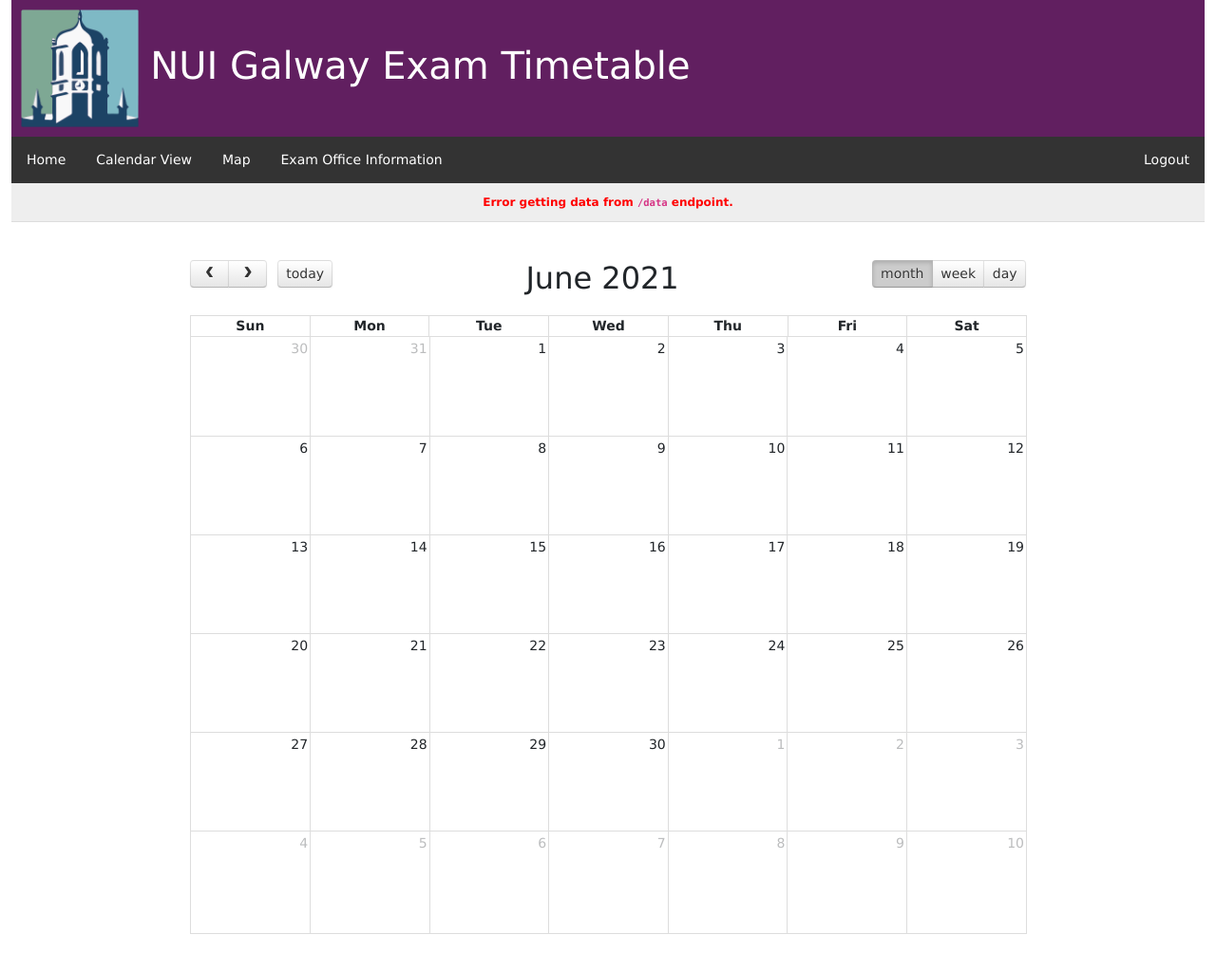
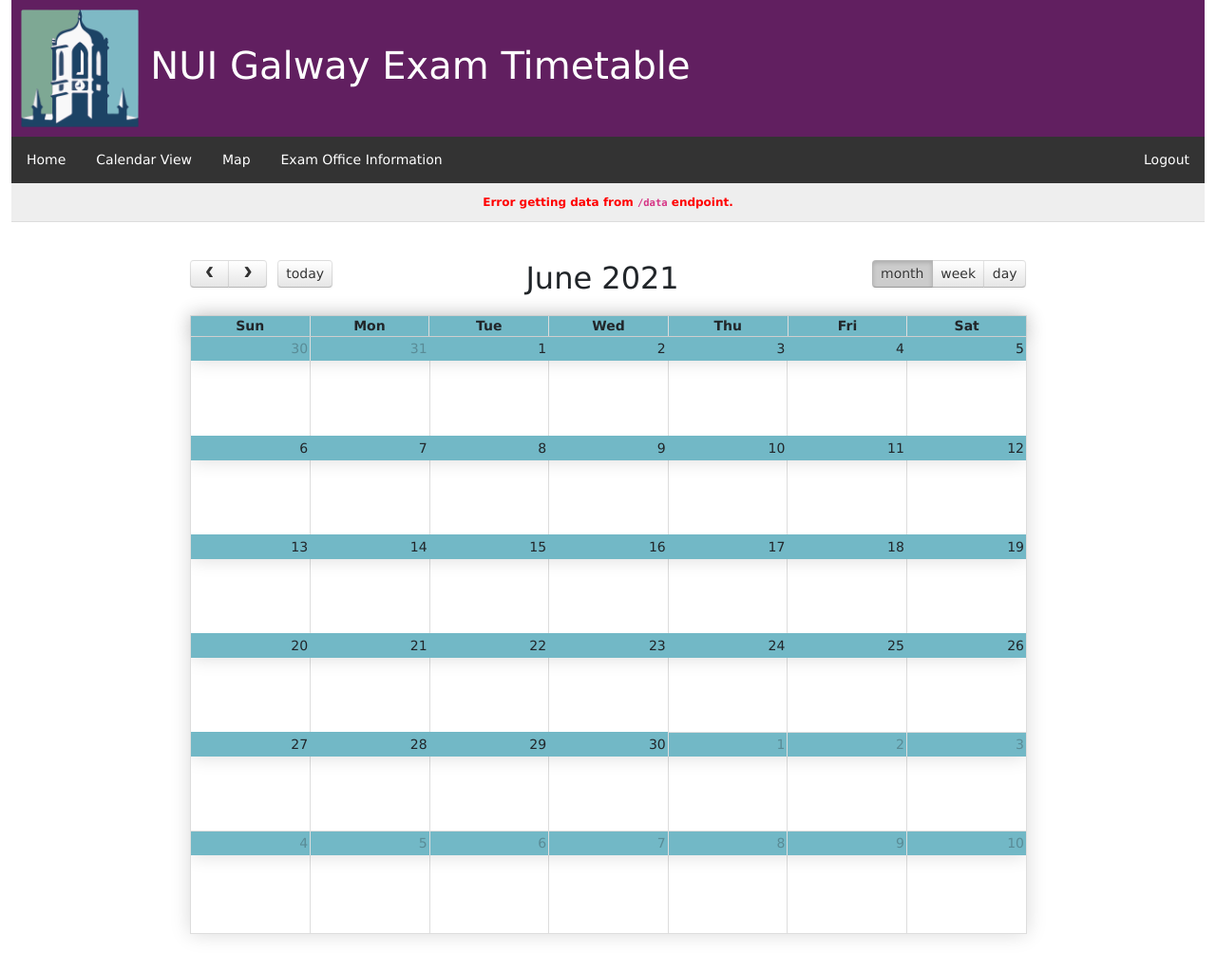
Before and after one commit to nhennigan/FYP, a Flask app: page /calendarview/ in a window 1280 px wide. Shown: the whole page at 95% size. Run offline with Flask 2, Linux system fonts and the light colour scheme; the visitor is signed in with stand-in values (Sample User, id 1); data that the repository does not hold is empty; some libraries are stand-ins or nearby versions.

Commit message:
more styling

```diff
--- a/backend/templates/base.html
+++ b/backend/templates/base.html
@@ -52,10 +52,14 @@
 .container-fluid nav a:hover:not(.active){
   background-color: #111;
 }
+
 .active{
   background-color:#111;
 }
 
+.contents{
+	background-color: red;
+}
 .modal {
   display: none; /* Hidden by default */
   position: fixed; /* Stay in place */
@@ -94,7 +98,8 @@
   cursor: pointer;
 }
 table{
-	width:85%
+	width:70%;
+	box-shadow: 0 0 20px rgba(0, 0, 0, 0.15);
 }
 table, th, td {
   border: 1px solid black;
@@ -105,7 +110,11 @@
 }
 th {
   text-align: left;
-  width:22%;
+  width:10%;
+}
+thead{
+  background-color:#72b8c6;
+  padding: 5px;
 }
 table_class{
   width: 85%;
@@ -155,6 +164,7 @@
 	  </nav>
 	</div>
   <div class="container-fluid">
+
         {% block content %}{% endblock %}
   </div>
   </body>
```
Also changed, not shown: backend/templates/home.html (+6 -1 lines).
